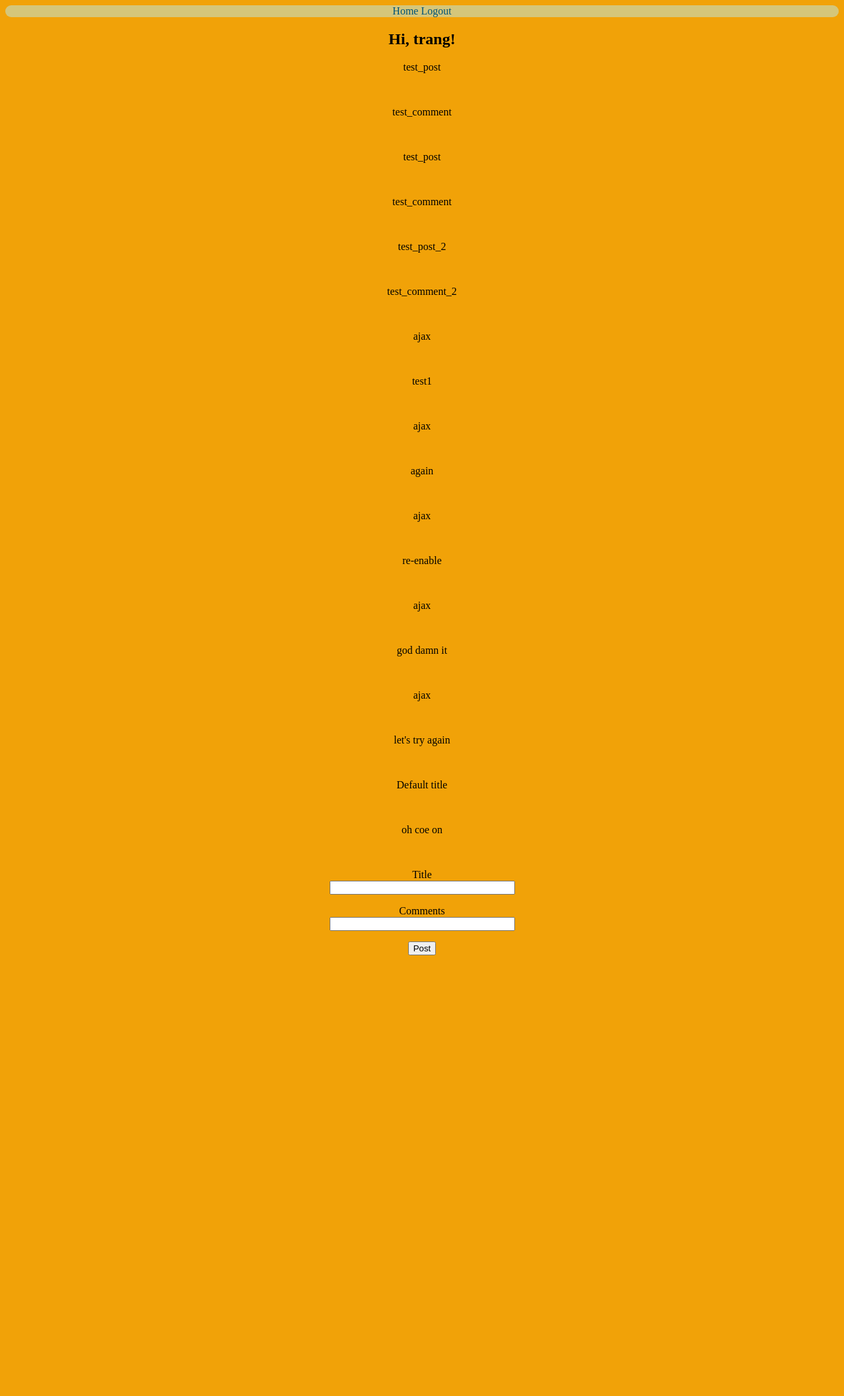
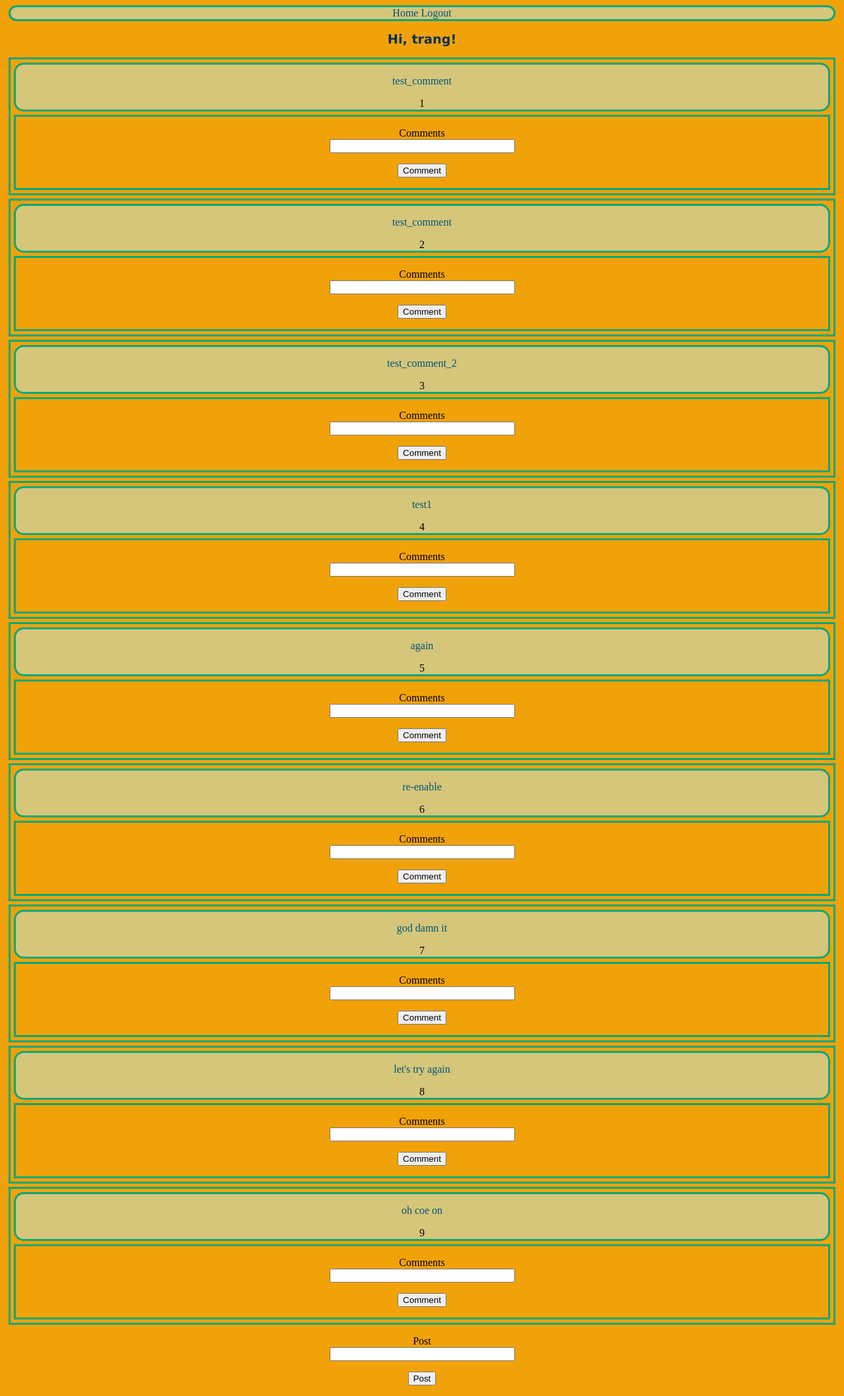
Before and after one commit to ZR0W/Flask-Forum, a Flask app: page / in a window 1280 px wide. Shown: the whole page at 66% size. Before the commit the page ends 1448 px from the top, so only its background shows below. Run offline with Flask 2, Linux system fonts and the light colour scheme; a user stored in the database is signed in; data comes from the database, SQL or seed files in the repository; both versions use the stored data as it was after the commit; data that the repository does not hold is empty.

Commit message:
Add comment field to posts; Restore basic post function and remove unfinished ajax

```diff
--- a/forms.py
+++ b/forms.py
@@ -31,7 +31,10 @@ class RegistrationForm(FlaskForm):
 
 
 class ForumPostForm(FlaskForm):
-    title = StringField('Title', validators=[DataRequired()])
+    post = StringField('Post', validators=[DataRequired()])
+    submit = SubmitField('Post')
+
+
+class CommentForm(FlaskForm):
     comment = StringField('Comments', validators=[DataRequired()])
-
-    submit = SubmitField('Post')
+    submit = SubmitField('Comment')
--- a/main.py
+++ b/main.py
@@ -1,23 +1,27 @@
 from flask import render_template, flash, redirect, url_for, request
 from flask_login import login_user, logout_user, current_user, login_required
 from werkzeug.urls import url_parse
-from forms import LoginForm, RegistrationForm, ForumPostForm
-from models import User, Post, db, app
+from forms import LoginForm, RegistrationForm, ForumPostForm, CommentForm
+from models import User, Post, Comment, db, app
+
 
 @app.route('/')
 @app.route('/index', methods=['GET', 'POST'])
 @login_required
 def index():
-    posts = Post.query.all()
+    all_posts = Post.query.all()
+    all_comments = Comment.query.all()
 
-    form = ForumPostForm()
-    if form.validate_on_submit():
-        post = Post(title=form.title.data, body=form.comment.data)
+    post_form = ForumPostForm()
+    comment_form = CommentForm()
+    if post_form.validate_on_submit():
+        post = Post(body=post_form.post.data)
         db.session.add(post)
         db.session.commit()
         flash('Succesfully posted!')
         return redirect('index')
-    return render_template('index.html', title='Home', posts=posts, form=form)
+    return render_template('index.html', title='Home', posts=all_posts, form=post_form, comment_form=comment_form)
+
 
 @app.route('/login', methods=['GET', 'POST'])
 def login():
@@ -36,10 +40,12 @@ def login():
         return redirect(next_page)
     return render_template('login.html', title='Sign In', form=form)
 
+
 @app.route('/logout')
 def logout():
     logout_user()
     return redirect(url_for('index'))
+
 
 @app.route('/register', methods=['GET', 'POST'])
 def register():
@@ -55,10 +61,12 @@ def register():
         return redirect(url_for('login'))
     return render_template('register.html', title='Register', form=form)
 
+
 @app.before_first_request
 def create_tables():
     db.create_all()
 
+
 if __name__ == '__main__':
-   create_tables()
-   app.run(debug = True)
+    create_tables()
+    app.run(debug=True)
--- /dev/null
+++ b/static/index.css
@@ -0,0 +1,26 @@
+h1 {
+    text-align: center;
+    font-size: larger;
+    font-family: 'Ubuntu', 'Lucida Grande', 'Lucida Sans Unicode', 'Geneva', 'Verdana', sans-serif;
+    color: var(--main-text-color)
+}
+
+div.post {
+    background-color: var(--aux-bg-color);
+    border-radius: 15px;
+}
+
+div.post p.title {
+    color: var(--main-text-color);
+    font-size: medium;
+}
+
+div.post p.body {
+    color: var(--aux-text-color);
+    font-size: medium;
+}
+
+div {
+    border: solid #06A77D 3px;
+    margin: 5px;
+}
--- /dev/null
+++ b/static/index.js
@@ -0,0 +1,23 @@
+
+$(document).ready(function(){
+
+    $('input').click(function() {
+        //insert new form
+        console.log('some input thing was used')
+    })
+
+    $("#postContent").onsubmit(function(){
+        var form = $("#postContent");
+        $.ajax({
+            url: '/index',
+            type: 'POST',
+            data: form.serialize(),
+            success: function(data){
+                //maybe clear the submission fields
+                // $("#deviceAddress").empty();
+                //append new post to existing ist
+            }
+        });
+    });
+
+});
--- a/templates/index.html
+++ b/templates/index.html
@@ -1,29 +1,39 @@
 {% extends "base.html" %}
 
 {% block content %}
+    <link rel="stylesheet" href="{{ url_for('static', filename='index.css') }}">
+    <script src="{{ url_for('static', filename='index.js') }}" ></script>
     <h1>Hi, {{ current_user.username }}!</h1>
-    {% for post in posts %}
-        <div>
-            <p>{{ post.title }}</p><br>
-            <p>{{ post.body }}</p><br>
+    {% for post_form in posts %}
+        <div class="post-container">
+            <div class="post">
+                <p class="body">{{ post_form.body }}</p>
+                <span>{{ post_form.id }}</span>
+            </div>
+            <div class="comment">
+                <form action="" method="post" class="comment-form">
+                {{ form.hidden_tag() }}
+                <p>
+                    {{ comment_form.comment.label }}<br>
+                    {{ comment_form.comment(size=32) }}<br>
+                    {% for error in comment_form.comment.errors %}
+                    <span style="color: red;">[{{ error }}]</span>
+                    {% endfor %}
+                </p>
+                <p>{{ comment_form.submit() }}</p>
+            </form>
+            </div>
         </div>
     {% endfor %}
 {% endblock %}
 
 {% block footer %}
-    <form method="post">
+    <form action="" method="post" class="post-form">
             {{ form.hidden_tag() }}
             <p>
-                {{ form.title.label }}<br>
-                {{ form.title(size=32) }}<br>
-                {% for error in form.title.errors %}
-                <span style="color: red;">[{{ error }}]</span>
-                {% endfor %}
-            </p>
-            <p>
-                {{ form.comment.label }}<br>
-                {{ form.comment(size=32) }}<br>
-                {% for error in form.comment.errors %}
+                {{ form.post.label }}<br>
+                {{ form.post(size=32) }}<br>
+                {% for error in form.post.errors %}
                 <span style="color: red;">[{{ error }}]</span>
                 {% endfor %}
             </p>
```
Also changed, not shown: data.db.
